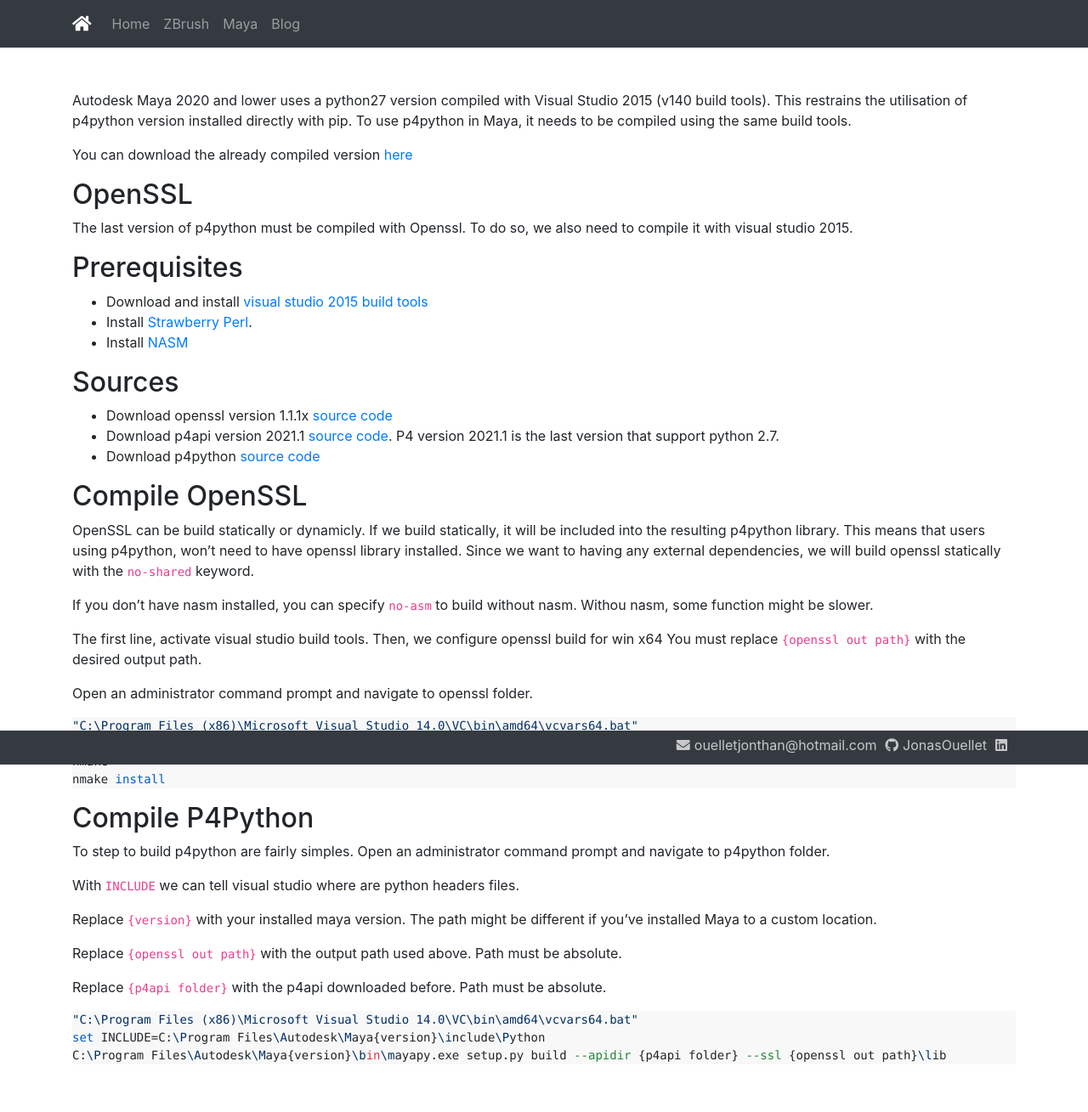
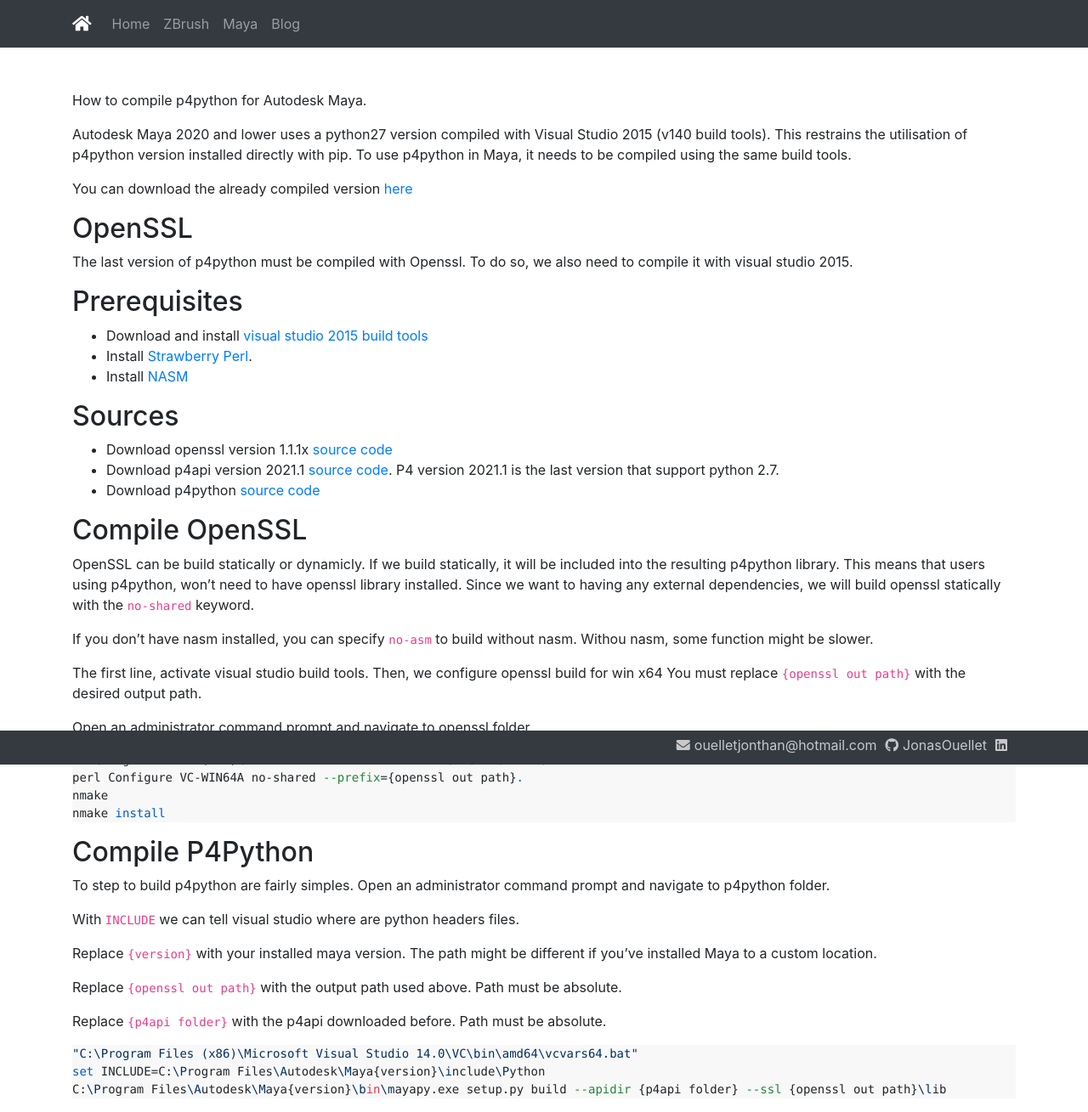
Before and after one commit to JonasOuellet/jonasouellet.github.io, a Jekyll site: the page built from _posts/2021-11-9-build-p4python-for-maya.md, in a window 1280 px wide. Shown: the whole page at 85% size. Built offline with Jekyll 4.4.1, drawn with Linux system fonts in a browser that asks for light colours; nearby versions of some CDN libraries; our own code applies the rules of GitHub Pages for plain Markdown files; before the commit the page ends 1269 px from its top, so only the background shows below that.

Commit message:
Update 2021-11-9-build-p4python-for-maya.md

```diff
--- a/_posts/2021-11-9-build-p4python-for-maya.md
+++ b/_posts/2021-11-9-build-p4python-for-maya.md
@@ -1,3 +1,5 @@
+How to compile p4python for Autodesk Maya.
+
 Autodesk Maya 2020 and lower uses a python27 version compiled with Visual Studio 2015 (v140 build tools).  This restrains the utilisation of p4python version installed directly with pip. To use p4python in Maya, it needs to be compiled using the same build tools.
 
 You can download the already compiled version [here](https://1drv.ms/u/s!AmUIPYb_04PSge0RmEy9TFH1CdNHwA?e=OFFFbe)
```
